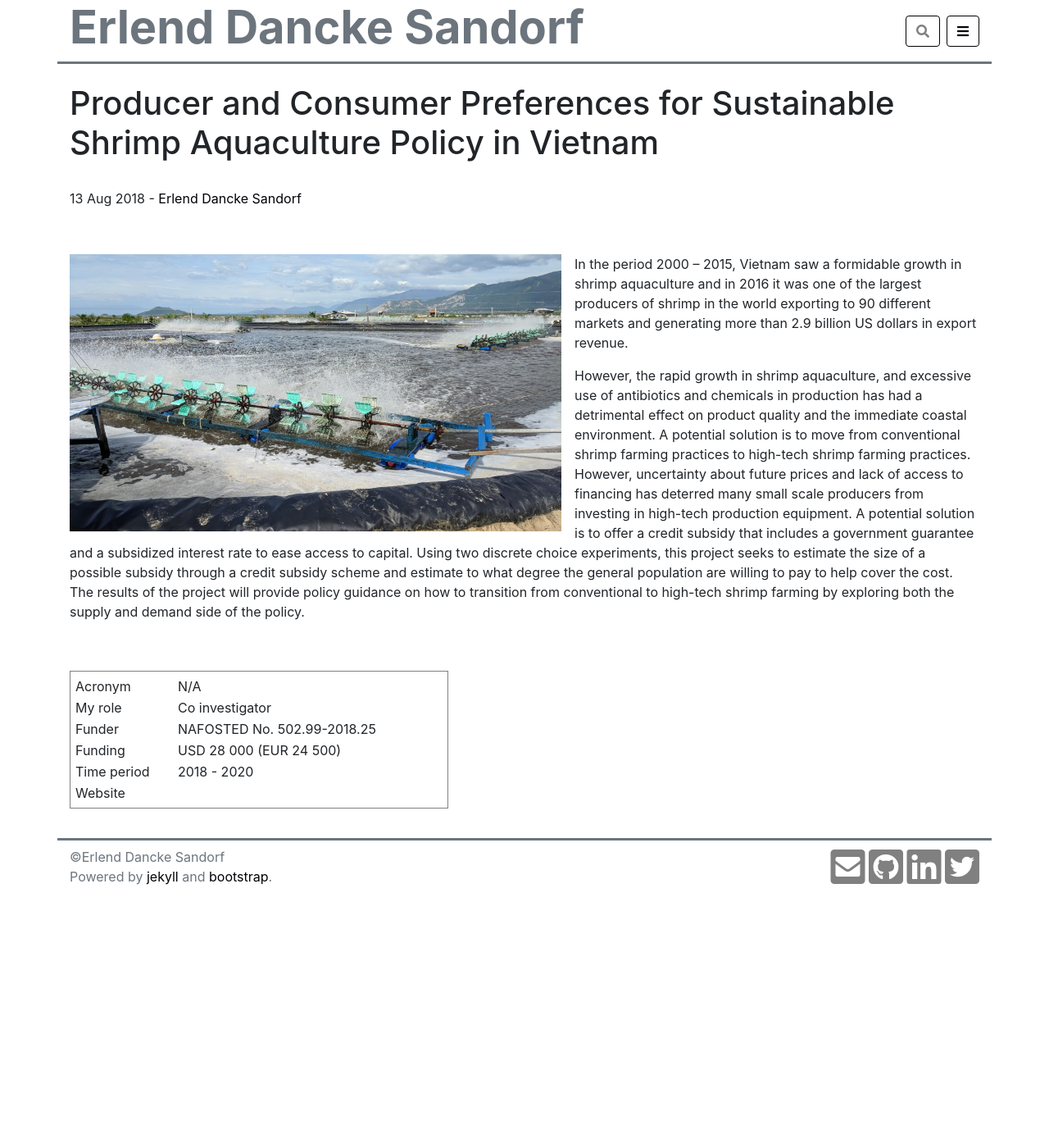
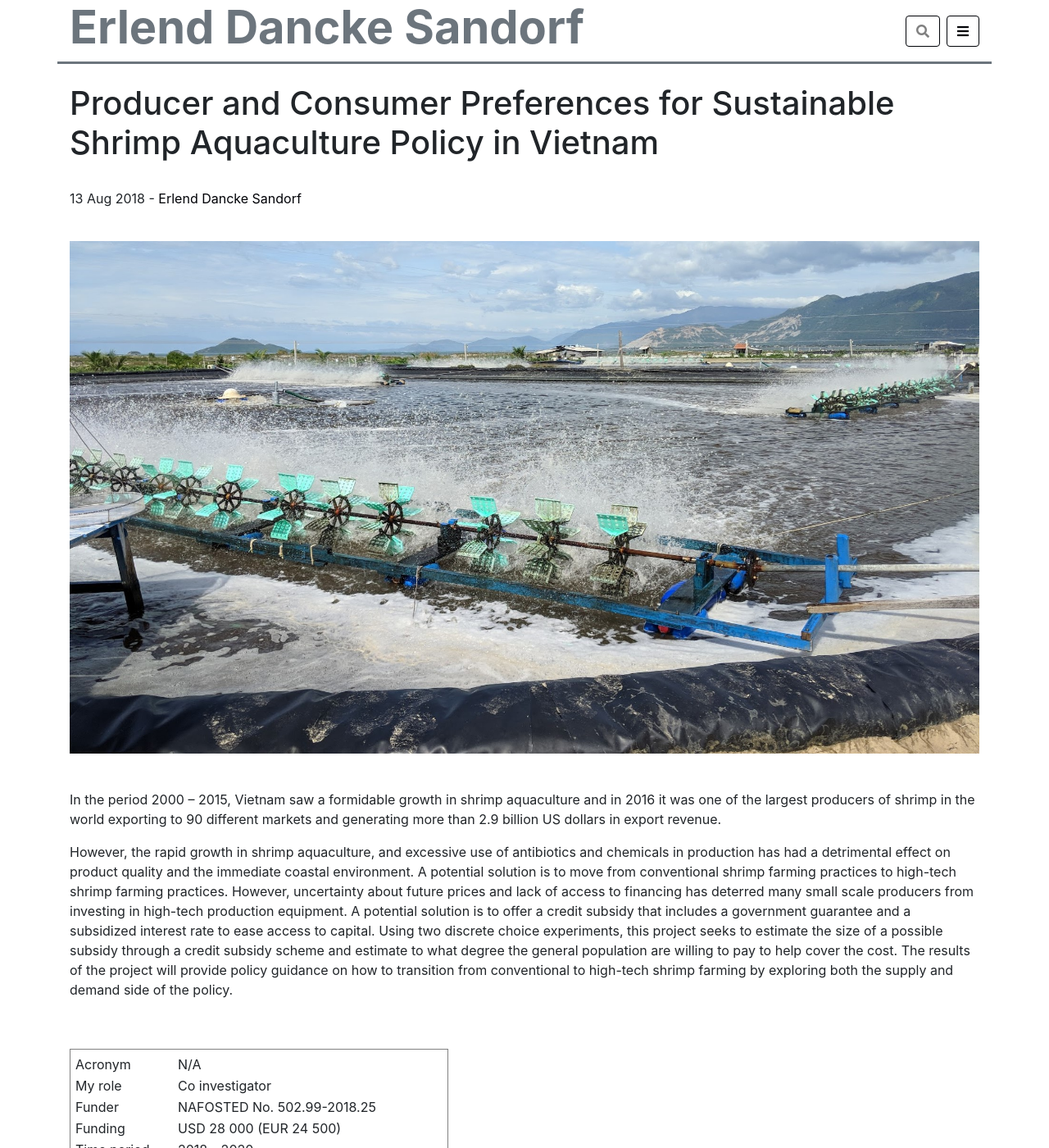
Before and after one commit to edsandorf/old-edsandorf-website, a Jekyll site: the page built from _projects/2018-08-13-sustainable-aquaculture.md, in a window 1280 px wide and 1400 px high. Shown: the whole window at 82% size. Built offline with Jekyll 4.4.1, drawn with Linux system fonts in a browser that asks for light colours.

Commit message:
Layout update

```diff
--- a/_config.yml
+++ b/_config.yml
@@ -18,12 +18,12 @@ defaults:
       path: ""
       type: "posts"
     values:
-      layout: "pubs-post-news"
+      layout: "post-news"
   - scope:
       path: ""
       type: "news"
     values:
-      layout: "pubs-post-news"
+      layout: "post-news"
   - scope:
       path: ""
       type: "pubs"
--- a/_layouts/project.html
+++ b/_layouts/project.html
@@ -18,15 +18,18 @@ layout: default
 
     <div class = "row mt-4">
       <div class = "col-sm-12">
-              <img class = "img-fluid float-left img-project mt-3 mb-1 mr-3" src = "{{ site.baseurl }}/assets/img/{{ page.image }}">
-
-      <p class = "text-justify">
-        {{ content }}
-      </p>
-
+              <img class = "img-fluid img-max-400 mb-1 mr-3" src = "{{ site.baseurl }}/assets/img/{{ page.image }}">
       </div>
     </div>
 
+    <div class = "row mt-4">
+      <div class = "col-sm-12">
+                    <p>
+        {{ content }}
+      </p>
+      </div>
+
+    </div>
     <div class = "row mt-4">
       <div class = "col-sm-12">
         <div class = "project-info">
--- a/_sass/main.scss
+++ b/_sass/main.scss
@@ -96,7 +96,7 @@
 
 .img-search {
   width: 200px;
-  height: 250px;
+  height: calc(width * 1);
 }
 
 
```
Also changed, not shown: _layouts/post-news.html (renamed from _layouts/pubs-post-news.html).
